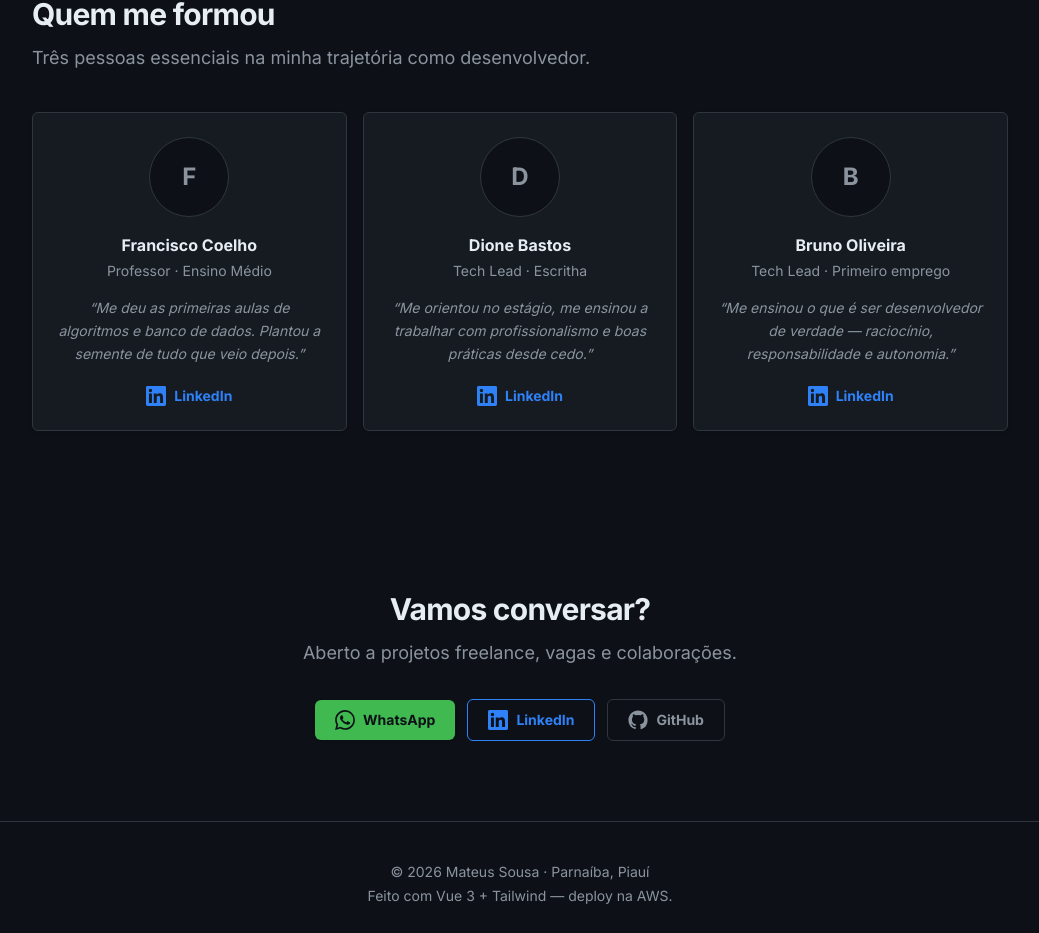
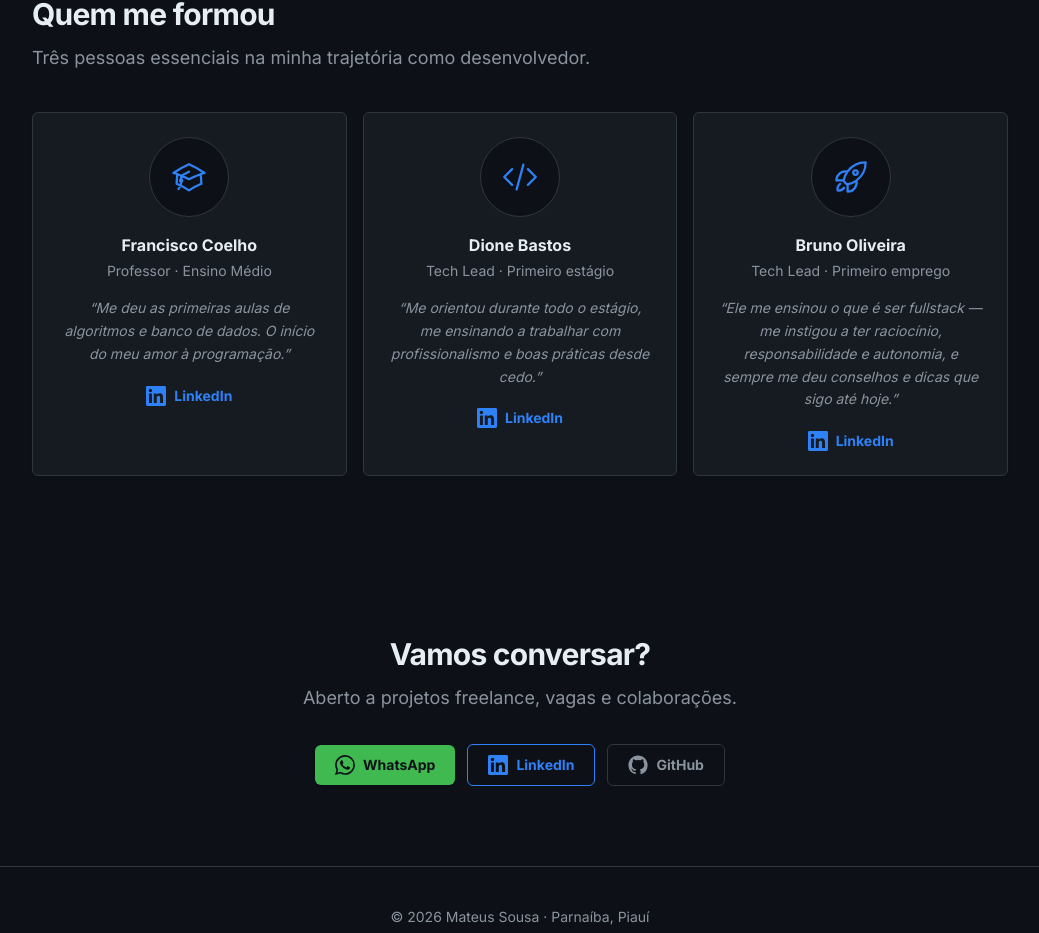
Before and after one commit to mateussousadev/portfolio-mateussousa, a Vue app: page / in a window 1280 px wide. Shown: the part 4589-5522 px from the top of the page, without its empty margins (120-1159 px from the left). Built offline with nearby package versions, Linux system fonts and the light colour scheme.

Commit message:
feat: ícones por papel nos mentores da seção Quem me formou

```diff
--- a/src/components/TutorsSection.vue
+++ b/src/components/TutorsSection.vue
@@ -1,45 +1,38 @@
 <script setup>
-import { ref } from 'vue'
-
 // Pessoas que me formaram.
-// foto: URL da imagem (ex: foto pública do LinkedIn). null = mostra a inicial.
+// icone: SVG path (Heroicons outline) que representa o papel de cada um.
 const tutores = [
   {
-    nome: 'Francisco Coelho',
-    papel: 'Professor · Ensino Médio',
+    nome: "Francisco Coelho",
+    papel: "Professor · Ensino Médio",
     mensagem:
-      'Me deu as primeiras aulas de algoritmos e banco de dados. Plantou a semente de tudo que veio depois.',
-    linkedin: 'https://www.linkedin.com/in/franciscocoelho-dev/',
-    foto: null,
+      "Me deu as primeiras aulas de algoritmos e banco de dados. O início do meu amor à programação.",
+    linkedin: "https://www.linkedin.com/in/franciscocoelho-dev/",
+    // Capelo de formatura — o professor.
+    icone:
+      "M4.26 10.147a60.438 60.438 0 0 0-.491 6.347A48.62 48.62 0 0 1 12 20.904a48.62 48.62 0 0 1 8.232-4.41 60.46 60.46 0 0 0-.491-6.347m-15.482 0a50.636 50.636 0 0 0-2.658-.813A59.906 59.906 0 0 1 12 3.493a59.903 59.903 0 0 1 10.399 5.84c-.896.248-1.783.52-2.658.814m-15.482 0A50.717 50.717 0 0 1 12 13.489a50.702 50.702 0 0 1 7.74-3.342M6.75 15a.75.75 0 1 0 0-1.5.75.75 0 0 0 0 1.5Zm0 0v-3.675A55.378 55.378 0 0 1 12 8.443m-7.007 11.55A5.981 5.981 0 0 0 6.75 15.75v-1.5",
   },
   {
-    nome: 'Dione Bastos',
-    papel: 'Tech Lead · Escritha',
+    nome: "Dione Bastos",
+    papel: "Tech Lead · Primeiro estágio",
     mensagem:
-      'Me orientou no estágio, me ensinou a trabalhar com profissionalismo e boas práticas desde cedo.',
-    linkedin: 'https://www.linkedin.com/in/dione-bastos/',
-    foto: null,
+      "Me orientou durante todo o estágio, me ensinando a trabalhar com profissionalismo e boas práticas desde cedo.",
+    linkedin: "https://www.linkedin.com/in/dione-bastos/",
+    // Chaves de código — o mentor de boas práticas.
+    icone:
+      "M17.25 6.75 22.5 12l-5.25 5.25m-10.5 0L1.5 12l5.25-5.25m7.5-3-4.5 16.5",
   },
   {
-    nome: 'Bruno Oliveira',
-    papel: 'Tech Lead · Primeiro emprego',
+    nome: "Bruno Oliveira",
+    papel: "Tech Lead · Primeiro emprego",
     mensagem:
-      'Me ensinou o que é ser desenvolvedor de verdade — raciocínio, responsabilidade e autonomia.',
-    linkedin: 'https://www.linkedin.com/in/bruno-oliveira/',
-    foto: null,
+      "Ele me ensinou o que é ser fullstack — me instigou a ter raciocínio, responsabilidade e autonomia, e sempre me deu conselhos e dicas que sigo até hoje.",
+    linkedin: "https://www.linkedin.com/in/bruno-oliveira/",
+    // Foguete — o empurrão pra decolar na carreira.
+    icone:
+      "M15.59 14.37a6 6 0 0 1-5.84 7.38v-4.8m5.84-2.58a14.98 14.98 0 0 0 6.16-12.12A14.98 14.98 0 0 0 9.631 8.41m5.96 5.96a14.926 14.926 0 0 1-5.841 2.58m-.119-8.54a6 6 0 0 0-7.381 5.84h4.8m2.581-5.84a14.927 14.927 0 0 0-2.58 5.84m2.699 2.7c-.103.021-.207.041-.311.06a15.09 15.09 0 0 1-2.448-2.448 14.9 14.9 0 0 1 .06-.312m-2.24 2.39a4.493 4.493 0 0 0-1.757 4.306 4.493 4.493 0 0 0 4.306-1.758M16.5 9a1.5 1.5 0 1 1-3 0 1.5 1.5 0 0 1 3 0Z",
   },
-]
-
-// Guarda os nomes cujas fotos falharam ao carregar (cai no fallback da inicial).
-const fotosComErro = ref(new Set())
-function marcarErro(nome) {
-  fotosComErro.value = new Set(fotosComErro.value).add(nome)
-}
-
-// Primeira letra do nome (fallback do avatar).
-function inicial(nome) {
-  return nome.charAt(0).toUpperCase()
-}
+];
 </script>
 
 <template>
@@ -57,21 +50,26 @@ function inicial(nome) {
         :key="tutor.nome"
         class="flex flex-col items-center rounded-md border border-border bg-surface p-6 text-center shadow-sm"
       >
-        <!-- Avatar: foto se existir/carregar, senão inicial -->
-        <img
-          v-if="tutor.foto && !fotosComErro.has(tutor.nome)"
-          :src="tutor.foto"
-          :alt="`Foto de ${tutor.nome}`"
-          class="h-20 w-20 rounded-full border border-border object-cover"
-          loading="lazy"
-          @error="marcarErro(tutor.nome)"
-        />
+        <!-- Avatar: ícone que representa o papel do mentor -->
         <div
-          v-else
-          class="flex h-20 w-20 items-center justify-center rounded-full border border-border bg-bg text-2xl font-bold text-muted"
-          :aria-label="`Avatar de ${tutor.nome}`"
+          class="flex h-20 w-20 items-center justify-center rounded-full border border-border bg-bg text-accent"
+          :aria-label="`Ícone de ${tutor.nome}`"
         >
-          {{ inicial(tutor.nome) }}
+          <svg
+            xmlns="http://www.w3.org/2000/svg"
+            class="h-9 w-9"
+            fill="none"
+            viewBox="0 0 24 24"
+            stroke="currentColor"
+            stroke-width="1.5"
+            aria-hidden="true"
+          >
+            <path
+              stroke-linecap="round"
+              stroke-linejoin="round"
+              :d="tutor.icone"
+            />
+          </svg>
         </div>
 
         <!-- Nome e papel -->
```
